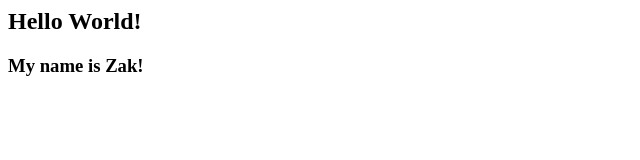
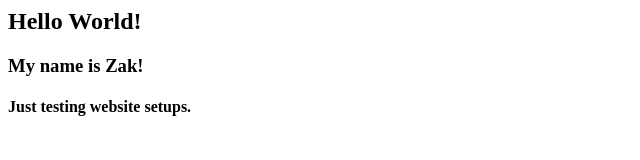
Before and after one commit to Zak4r/Zak4r.github.io, a plain HTML site: page index.html in a window 1280 px wide. Shown: the whole page, without its empty margins (0-640 px from the left). Drawn offline with Linux system fonts and the light colour scheme.

Commit message:
Update index.html

```diff
--- a/index.html
+++ b/index.html
@@ -1,2 +1,3 @@
 <H2> Hello World! </H2>
 <H3> My name is Zak! </H3>
+<H4> Just testing website setups. </H3>
```
